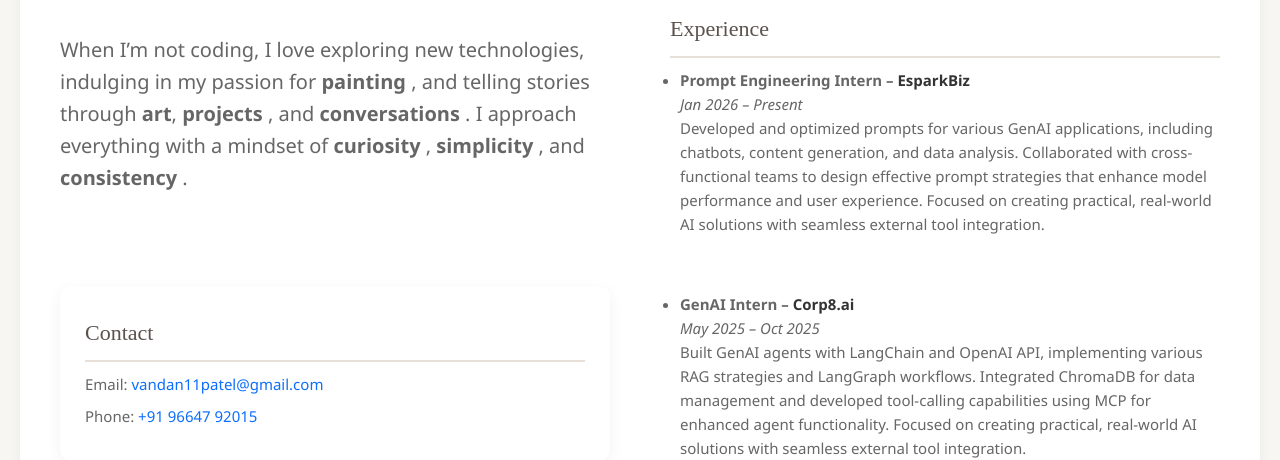
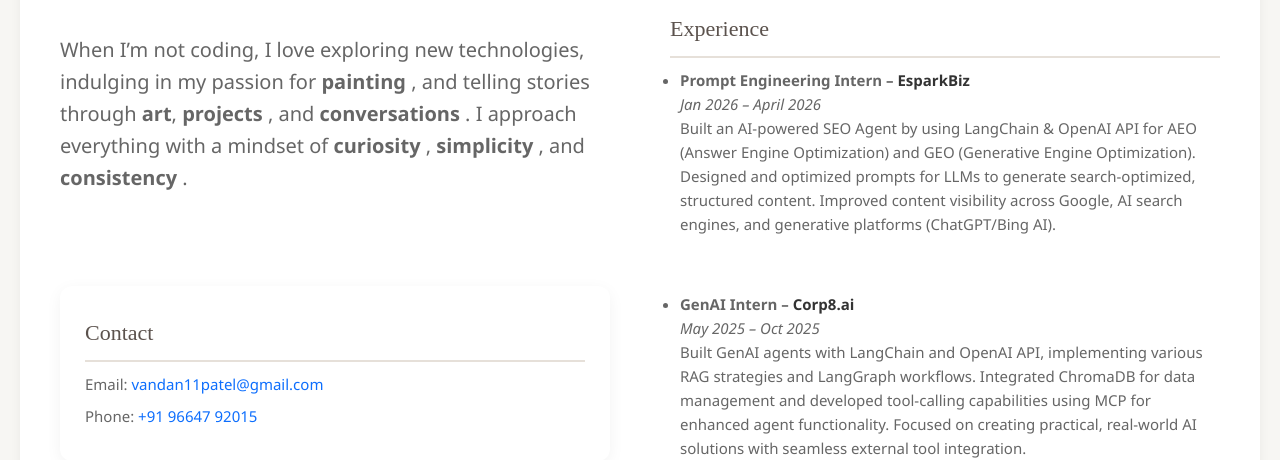
Before and after one commit to patelvandan11/flask12, a Flask app: page /about in a window 1280 px wide. Shown: the part 867-1327 px from the top of the page. Run offline with Flask 3, Linux system fonts and the light colour scheme; some libraries are stand-ins or nearby versions.

Commit message:
about update

```diff
--- a/templates/about.html
+++ b/templates/about.html
@@ -90,8 +90,8 @@
             <ul>
                 <li>
                     <strong>Prompt Engineering Intern – <a href="https://www.esparkinfo.com/" target="_blank">EsparkBiz</a></strong><br>
-                    <em>Jan 2026 – Present</em><br>
-                    Developed and optimized prompts for various GenAI applications, including chatbots, content generation, and data analysis. Collaborated with cross-functional teams to design effective prompt strategies that enhance model performance and user experience. Focused on creating practical, real-world AI solutions with seamless external tool integration.
+                    <em>Jan 2026 – April 2026</em><br>
+                    Built an AI-powered SEO Agent by using LangChain & OpenAI API for AEO (Answer Engine Optimization) and GEO (Generative Engine Optimization). Designed and optimized prompts for LLMs to generate search-optimized, structured content. Improved content visibility across Google, AI search engines, and generative platforms (ChatGPT/Bing AI).
                     <br>
                     <br>
                         <br>
```
